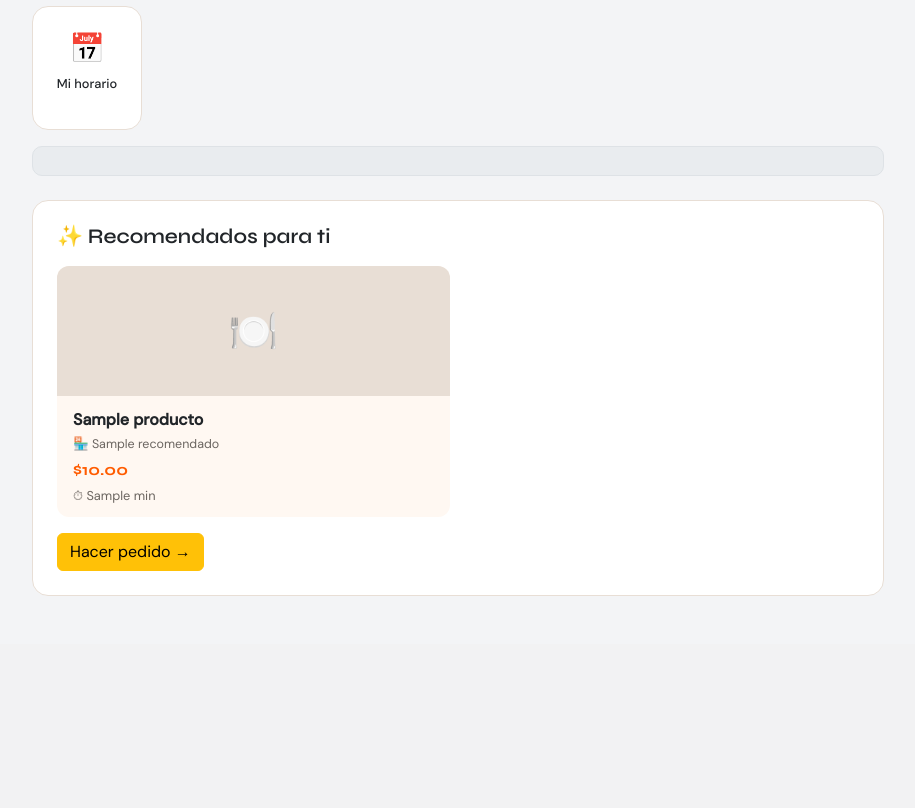
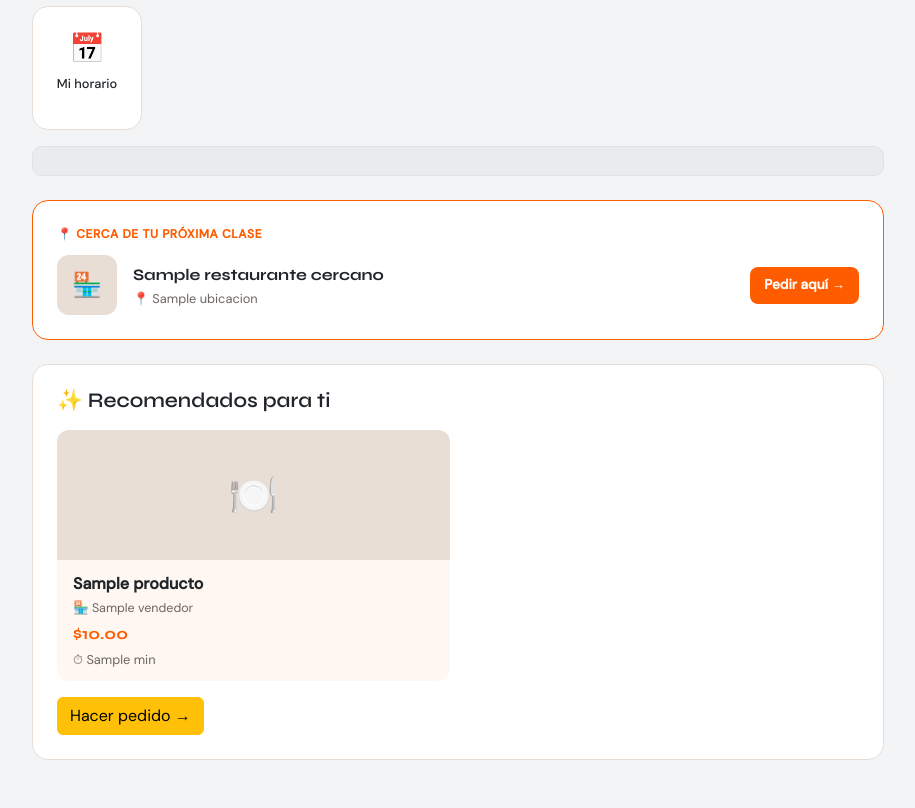
Before and after one commit to Jhoan-rios/Food-U, a Flask app: template templates/dashboard_usuario.html in a window 1280 px wide. Shown: the part 330-1138 px from the top of the page, without its empty margins (182-1097 px from the left). Before the commit the page ends 926 px from the top, so only its background shows below. Run offline with Flask 3, Linux system fonts and the light colour scheme; the template is opened without the code that fills it: most values are stand-ins (such as "Sample title", 1, 10 or a date in 2020).

Commit message:
updated dashboard_usuario.html

```diff
--- a/templates/dashboard_usuario.html
+++ b/templates/dashboard_usuario.html
@@ -82,12 +82,46 @@
       });
   </script>
 
+  <!-- RESTAURANTE CERCANO SEGÚN HORARIO -->
+  {% if restaurante_cercano %}
+  <div class="card" style="margin-bottom:1.5rem; border-color:var(--naranja);">
+    <div style="font-size:0.75rem; font-weight:600; color:var(--naranja); letter-spacing:0.05em; margin-bottom:0.75rem;">📍 CERCA DE TU PRÓXIMA CLASE</div>
+    <div style="display:flex; align-items:center; gap:1rem;">
+      {% if restaurante_cercano.logo %}
+        <img src="{{ url_for('static', filename='uploads/' + restaurante_cercano.logo) }}"
+             alt="{{ restaurante_cercano.nombre }}"
+             style="width:60px; height:60px; border-radius:12px; object-fit:cover; border:1px solid var(--borde);"
+             onerror="this.style.display='none'; this.nextElementSibling.style.display='flex';">
+        <div style="display:none; width:60px; height:60px; border-radius:12px; background:var(--borde);
+                    align-items:center; justify-content:center; font-size:1.5rem;">🏪</div>
+      {% else %}
+        <div style="display:flex; width:60px; height:60px; border-radius:12px; background:var(--borde);
+                    align-items:center; justify-content:center; font-size:1.5rem;">🏪</div>
+      {% endif %}
+      <div>
+        <div style="font-family:'Syne',sans-serif; font-weight:700; font-size:1rem;">{{ restaurante_cercano.nombre }}</div>
+        {% if restaurante_cercano.ubicacion %}
+        <div style="color:var(--gris); font-size:0.8rem; margin-top:0.15rem;">📍 {{ restaurante_cercano.ubicacion }}</div>
+        {% endif %}
+        {% if restaurante_cercano.calificacion > 0 %}
+        <div style="color:var(--gris); font-size:0.8rem;">⭐ {{ "%.1f"|format(restaurante_cercano.calificacion) }}</div>
+        {% endif %}
+      </div>
+      <a href="{{ url_for('crear_pedido') }}"
+         style="margin-left:auto; background:var(--naranja); color:white; padding:8px 14px;
+                border-radius:8px; text-decoration:none; font-weight:bold; font-size:0.85rem; white-space:nowrap;">
+        Pedir aquí →
+      </a>
+    </div>
+  </div>
+  {% endif %}
+
   <!-- RECOMENDADOS -->
   {% if recomendados %}
   <div class="card">
     <h2>✨ Recomendados para ti</h2>
     <div class="card-grid">
-      {% for producto, vendedor_nombre in recomendados %}
+      {% for producto, vendedor in recomendados %}
       <div class="prod-card-rec">
         {% if producto.imagen %}
           <img src="{{ url_for('static', filename='uploads/' + producto.imagen) }}"
@@ -99,7 +133,9 @@
         {% endif %}
         <div class="prod-info">
           <div style="font-weight:600; margin-bottom:0.2rem;">{{ producto.nombre }}</div>
-          <div style="color:var(--gris); font-size:0.78rem; margin-bottom:0.25rem;">🏪 {{ vendedor_nombre }}</div>
+          {% if vendedor %}
+          <div style="color:var(--gris); font-size:0.78rem; margin-bottom:0.25rem;">🏪 {{ vendedor.nombre }}</div>
+          {% endif %}
           <div style="color:var(--naranja); font-weight:700; font-family:'Syne',sans-serif;">${{ "%.2f"|format(producto.precio) }}</div>
           <div style="color:var(--gris); font-size:0.8rem; margin-top:0.25rem;">⏱ {{ producto.tiempo_preparacion }} min</div>
         </div>
```
